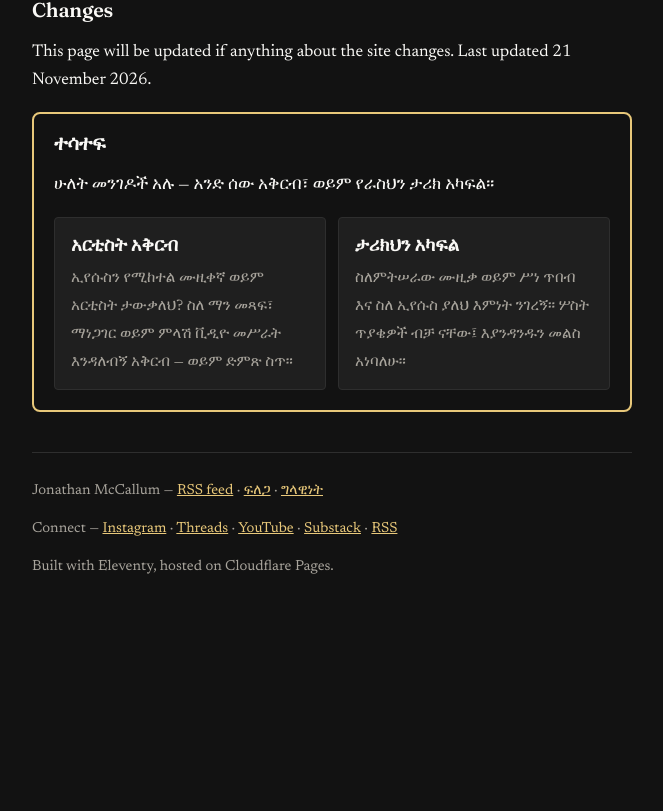
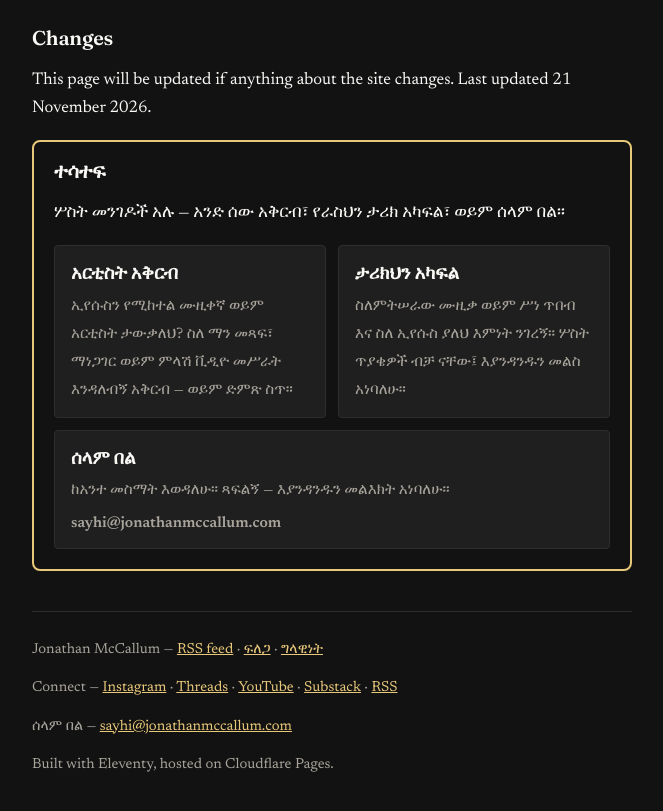
Before and after one commit to streamjonathan/jonathanmccallum-am, an Eleventy site: page content/pages/privacy.md in a window 1280 px wide. Shown: the part 1777-2588 px from the top of the page, without its empty margins (308-971 px from the left). Before the commit the page ends 2419 px from the top, so only its background shows below. Built offline with nearby package versions, Linux system fonts and the light colour scheme; Eleventy itself is replaced by a stand-in of ours; files that its build step writes are made by us from their sources.

Commit message:
Add public contact email (sayhi) as a runtime-built mailto, hidden from scrapers [am]

```diff
--- a/_includes/get-involved.njk
+++ b/_includes/get-involved.njk
@@ -1,6 +1,6 @@
 <section class="get-involved" aria-labelledby="get-involved-heading">
   <h2 id="get-involved-heading">ተሳተፍ</h2>
-  <p>ሁለት መንገዶች አሉ — አንድ ሰው አቅርብ፣ ወይም የራስህን ታሪክ አካፍል።</p>
+  <p>ሦስት መንገዶች አሉ — አንድ ሰው አቅርብ፣ የራስህን ታሪክ አካፍል፣ ወይም ሰላም በል።</p>
   <div class="get-involved__cards">
     <a class="get-involved__card" href="https://jonathanmccallum.com/suggest-an-artist/">
       <strong>አርቲስት አቅርብ</strong>
@@ -10,5 +10,10 @@
       <strong>ታሪክህን አካፍል</strong>
       <span>ስለምትሠራው ሙዚቃ ወይም ሥነ ጥበብ እና ስለ ኢየሱስ ያለህ እምነት ንገረኝ። ሦስት ጥያቄዎች ብቻ ናቸው፤ እያንዳንዱን መልስ አነባለሁ።</span>
     </a>
+    <a class="get-involved__card" href="#" data-contact-email>
+      <strong>ሰላም በል</strong>
+      <span>ከአንተ መስማት እወዳለሁ። ጻፍልኝ — እያንዳንዱን መልእክት አነባለሁ።</span>
+      <span class="get-involved__email" data-contact-email-text>ኢሜይል ላክልኝ</span>
+    </a>
   </div>
 </section>
--- a/_includes/layouts/base.njk
+++ b/_includes/layouts/base.njk
@@ -111,8 +111,8 @@
 </script>
 {% endif %}
 <link rel="alternate" type="application/rss+xml" title="{{ site.title }}" href="/feed/">
-<link rel="preload" href="/css/style.css?v=12" as="style">
-<link rel="stylesheet" href="/css/style.css?v=11">
+<link rel="preload" href="/css/style.css?v=13" as="style">
+<link rel="stylesheet" href="/css/style.css?v=12">
 </head>
 <body>
 <a class="skip-link" href="#main">ወደ ይዘቱ ዝለል</a>
@@ -126,8 +126,10 @@
 <footer class="site-footer">
   <p>{{ site.title }} — <a href="/feed/">RSS feed</a> · <a href="/search/">ፍለጋ</a> · <a href="/privacy/">ግላዊነት</a></p>
   <p>Connect — <a href="https://www.instagram.com/jonamccallum">Instagram</a> · <a href="https://www.threads.com/@jonamccallum">Threads</a> · <a href="https://www.youtube.com/@Jonathanmccallum1">YouTube</a> · <a href="https://jonamccallum.substack.com">Substack</a> · <a href="/feed/">RSS</a></p>
+  <p>ሰላም በል — <a href="#" data-contact-email data-contact-email-text>ኢሜይል ላክልኝ</a></p>
   <p>Built with Eleventy, hosted on Cloudflare Pages.</p>
 </footer>
 <script src="/js/main.js?v=8" defer></script>
+<script src="/js/contact.js?v=1" defer></script>
 </body>
 </html>
--- a/content/pages/privacy.md
+++ b/content/pages/privacy.md
@@ -8,7 +8,7 @@ original_url: https://jonathanmccallum.com/privacy/
 
 This site is run by Jonathan McCallum. It is a small personal site: writing, and a chat that answers from that writing. There are no accounts, no tracking, no advertising, and nothing for sale.
 
-If you need to ask about anything on this page, the way to reach Jonathan is a message on [Instagram](https://www.instagram.com/jonamccallum) or [Threads](https://www.threads.com/@jonamccallum).
+If you need to ask about anything on this page, or about your personal data, write to Jonathan at <a href="#" data-contact-email data-contact-email-text>Email me</a>. You can also message him on [Instagram](https://www.instagram.com/jonamccallum) or [Threads](https://www.threads.com/@jonamccallum).
 
 ## The chat: "Interact with Jonathan's writing"
 
@@ -20,7 +20,7 @@ When you type a question, it is sent to Cloudflare — the company that hosts th
 
 ## Leave a note
 
-Notes are anonymous. The site asks for no name, no email, and no social media handle — please don't put personal details in a note. A note is stored on Cloudflare until Jonathan has read it, then it is deleted. If you would like a reply, message him on social media instead.
+Notes are anonymous. The site asks for no name, no email, and no social media handle — please don't put personal details in a note. A note is stored on Cloudflare until Jonathan has read it, then it is deleted. If you would like a reply, write to him at <a href="#" data-contact-email data-contact-email-text>Email me</a> or message him on social media instead.
 
 ## What is not collected
 
--- a/css/style.css
+++ b/css/style.css
@@ -277,6 +277,7 @@ button[type="submit"] {
 .get-involved__card:hover { border-color: var(--link); }
 .get-involved__card strong { display: block; font-family: "Fraunces", Georgia, "Iowan Old Style", "Times New Roman", serif; font-size: 1.15rem; margin-bottom: 0.25rem; }
 .get-involved__card span { color: var(--muted); font-size: 0.95rem; }
+.get-involved__email { display: block; margin-top: 0.35rem; font-weight: 600; color: var(--link); }
 
 .featured { margin-top: 1.5rem; }
 .featured-row { display: flex; gap: 1rem; overflow-x: auto; scroll-snap-type: x mandatory; list-style: none; padding: 0 0 0.5rem; margin: 1rem 0; }
--- /dev/null
+++ b/js/contact.js
@@ -0,0 +1,17 @@
+// Contact email, built at runtime so the address never appears in page
+// source as plain text. The local part and the domain are kept separate
+// and joined here; the page only carries data-contact-email markers.
+// Links get a mailto: address, and marked text gets the address itself.
+(function () {
+  var user = "sayhi";
+  var host = "jonathanmccallum.com";
+  var address = user + "@" + host;
+  var links = document.querySelectorAll("[data-contact-email]");
+  for (var i = 0; i < links.length; i++) {
+    links[i].setAttribute("href", "mailto:" + address);
+  }
+  var texts = document.querySelectorAll("[data-contact-email-text]");
+  for (var j = 0; j < texts.length; j++) {
+    texts[j].textContent = address;
+  }
+})();
```
